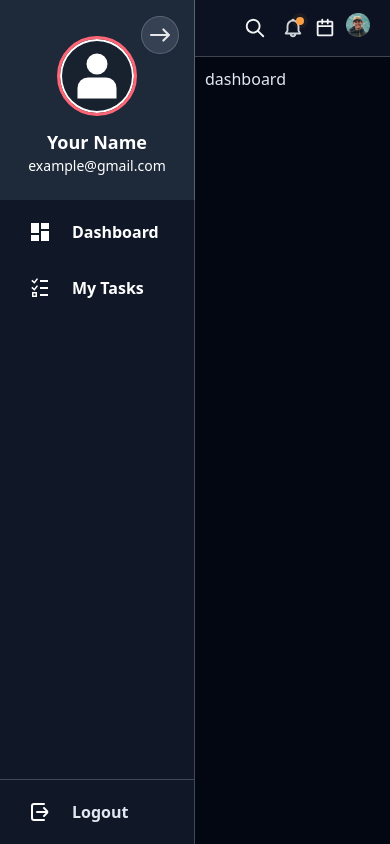
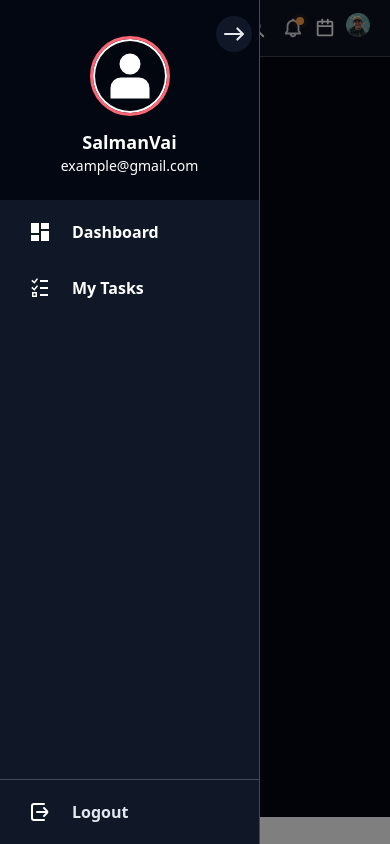
Before and after one commit to Hablu-Programmer-Team/HP-Team, a React (Vite) app: page / in a window 390 px wide. Built offline with nearby package versions, Linux system fonts and the light colour scheme.

Commit message:
feat: add SideContent component for Sidebar and improve mobile responsiveness

```diff
--- a/src/components/common/parent.tsx
+++ b/src/components/common/parent.tsx
@@ -9,7 +9,6 @@ export const Parent: FC<IChildren> = ({ children }) => {
   return (
     <div className="flex w-full">
       <Sidebar openSidebar={openSidebar} setOpenSidebar={setOpenSidebar} />
-      {/* <div className=" max-w-sm"></div> */}
 
       <div className="transition-all duration-300 w-full">
         <Navbar
--- a/src/components/team/Alamin/Sidebar.tsx
+++ b/src/components/team/Alamin/Sidebar.tsx
@@ -1,76 +1,51 @@
-import { FC, useState } from "react";
-import { NavLink } from "react-router-dom";
-import { dashItems } from "./data";
-import { LeaveIcon, RightArray, UserIcon } from "./icons";
-import myStyle from "./sidebar.module.css";
+import { Dispatch, FC, SetStateAction } from "react";
+import { SideContent } from "./side-content";
 
 interface SidebarProps {
   openSidebar: boolean;
-  setOpenSidebar: (open: boolean) => void;
+  setOpenSidebar: Dispatch<SetStateAction<boolean>>;
 }
 
 export const Sidebar: FC<SidebarProps> = ({ openSidebar, setOpenSidebar }) => {
-  const [isActive, setIsActive] = useState<number | null>(null);
-
   return (
+    <>
+      {/* Sidebar for larger screens */}
       <aside
-      className={`h-screen relative transition-transform duration-300 ${
+        className={`h-screen sm:block hidden relative transition-transform duration-300 ${
           openSidebar
             ? "translate-x-0 w-full max-w-[260px]"
             : "-translate-x-[260px] w-0"
         }`}
       >
-      <button
-        onClick={() => setOpenSidebar(!openSidebar)}
-        className="absolute right-4 top-4 z-30 flex justify-center items-center cursor-pointer p-2 bg-gray-700 hover:bg-gray-800 transition-all duration-200 rounded-full border border-gray-100/20 hover:border-gray-100 "
+        <SideContent
+          openSidebar={openSidebar}
+          setOpenSidebar={setOpenSidebar}
+          firstName="Salman"
+          lastName="Vai"
+        />
+      </aside>
+
+      {/* Mobile Sidebar (sm:hidden) */}
+      <div
+        className={`fixed inset-y-0 left-0 w-[260px] bg-gray-900 z-40 transition-transform duration-300 ${
+          openSidebar ? "translate-x-0" : "-translate-x-[260px]"
+        } sm:hidden`}
       >
-        <RightArray
-          className={`transition-transform text-gray-200 md:size-5 sm:size-3 ${
-            openSidebar ? "" : "rotate-180 delay-300"
-          }`}
+        <SideContent
+          openSidebar={openSidebar}
+          setOpenSidebar={setOpenSidebar}
+          firstName="Salman"
+          lastName="Vai"
         />
-      </button>
-
-      <div
-        className={`h-full w-full text-white fill-white stroke-white  bg-gray-900 border-r border-r-neutral-400/35 scroll-smooth overflow-y-auto ${myStyle.scrollNone}`}
-      >
-        <div className="flex absolute top-0 left-0 z-20 w-full bg-gray-800 flex-col justify-center items-center py-6 border-r border-r-gray-200/30">
-          <div className="size-20 p-1.5 my-3 flex justify-center items-center rounded-full ring-2 ring-white ring-inset border-3 border-secondary-500 bg-black/20 ">
-            {<UserIcon className="size-12" />}
-          </div>
-          <h2 className="font-bold text-lg text-nowrap">Your Name</h2>
-          <p className="text-sm">example@gmail.com</p>
       </div>
 
-        <div className="flex flex-col relative mt-48">
-          <ul className="space-y-2 pb-2  p-4">
-            {dashItems.map(({ label, path, icon }, idx) => (
-              <li key={idx} onClick={() => setIsActive(idx)}>
-                <NavLink to={path}>
+      {/* Backdrop for mobile when sidebar is open */}
+      {openSidebar && (
         <div
-                    className={`flex justify-between items-center p-3   rounded-lg cursor-pointer font-semibold ${
-                      isActive === idx
-                        ? "bg-gray-800 text-secondary-500 "
-                        : "hover:text-secondary-500 hover:bg-gray-800/30"
-                    }`}
-                  >
-                    <div className="flex gap-x-5">
-                      <span>{icon}</span>
-                      <span>{label}</span>
-                    </div>
-                  </div>
-                </NavLink>
-              </li>
-            ))}
-          </ul>
-        </div>
-      </div>
-      <div className="border-t border-r  absolute bottom-0 bg-gray-900 border-gray-400/35 w-full py-2">
-        <span className="flex gap-x-5 mx-4 p-3 items-center font-semibold stroke-white hover:bg-gray-800  rounded-md hover:text-secondary-500 cursor-pointer">
-          <LeaveIcon />
-          <span>Logout</span>
-        </span>
-      </div>
-    </aside>
+          onClick={() => setOpenSidebar(false)}
+          className="fixed inset-0 bg-black/50 z-30 sm:hidden"
+        />
+      )}
+    </>
   );
 };
--- /dev/null
+++ b/src/components/team/Alamin/side-content.tsx
@@ -0,0 +1,78 @@
+import { Dispatch, FC, SetStateAction, useState } from "react";
+import { NavLink } from "react-router-dom";
+import myStyle from "../Alamin/sidebar.module.css";
+import { dashItems } from "./data";
+import { LeaveIcon, RightArray, UserIcon } from "./icons";
+
+interface SidebarProps {
+  openSidebar: boolean;
+  setOpenSidebar: Dispatch<SetStateAction<boolean>>;
+  firstName: string;
+  lastName: string;
+}
+
+export const SideContent: FC<SidebarProps> = ({
+  openSidebar,
+  setOpenSidebar,
+  firstName,
+  lastName,
+}) => {
+  const [isActive, setIsActive] = useState<number | null>(null);
+  return (
+    <>
+      <button
+        onClick={() => setOpenSidebar(!openSidebar)}
+        className="absolute right-2 top-4 z-30  cursor-pointer p-2 bg-gray-900 hover:bg-gray-800 transition-all duration-200 rounded-full"
+      >
+        <RightArray
+          className={`transition-transform text-gray-200 md:size-5 sm:size-3 ${
+            openSidebar ? "" : "rotate-180 delay-300"
+          }`}
+        />
+      </button>
+      <div
+        className={`h-full w-full text-white fill-white stroke-white  bg-gray-900 border-r border-r-neutral-400/35 scroll-smooth overflow-y-auto ${myStyle.scrollNone}`}
+      >
+        <div className="flex absolute top-0 left-0 z-20 w-full bg-[#030712] flex-col justify-center items-center py-6 border-r border-r-gray-200/30">
+          <div className="size-20 p-1.5 my-3 flex justify-center items-center rounded-full ring-2 ring-white ring-inset border-3 border-secondary-500 bg-black/20 ">
+            {<UserIcon className="size-12" />}
+          </div>
+          <h2 className="font-bold text-lg text-nowrap">
+            <span>{firstName}</span>
+            <span>{lastName}</span>
+          </h2>
+          <p className="text-sm">example@gmail.com</p>
+        </div>
+
+        <div className="flex flex-col relative mt-48">
+          <ul className="space-y-2 pb-2  p-4">
+            {dashItems.map(({ label, path, icon }, idx) => (
+              <li key={idx} onClick={() => setIsActive(idx)}>
+                <NavLink to={path}>
+                  <div
+                    className={`flex justify-between items-center p-3   rounded-lg cursor-pointer font-semibold ${
+                      isActive === idx
+                        ? "bg-gray-800 text-secondary-500 "
+                        : "hover:text-secondary-500 hover:bg-gray-800/30"
+                    }`}
+                  >
+                    <div className="flex gap-x-5">
+                      <span>{icon}</span>
+                      <span>{label}</span>
+                    </div>
+                  </div>
+                </NavLink>
+              </li>
+            ))}
+          </ul>
+        </div>
+      </div>
+      <div className="border-t border-r  absolute bottom-0 bg-gray-900 border-gray-400/35 w-full py-2">
+        <span className="flex gap-x-5 mx-4 p-3 items-center font-semibold stroke-white hover:bg-gray-800  rounded-md hover:text-secondary-500 cursor-pointer">
+          <LeaveIcon />
+          <span>Logout</span>
+        </span>
+      </div>
+    </>
+  );
+};
--- a/src/components/team/Hasib/navbar.tsx
+++ b/src/components/team/Hasib/navbar.tsx
@@ -18,7 +18,7 @@ export const Navbar: FC<TProps> = ({
   firstName,
   lastName,
 }) => (
-  <div className="flex h-fit bg-gray-900/70 text-gray-100 w-full justify-between sm:justify-between items-center ps-2.5 pe-5 lg:ps-5 lg:pe-10 py-3 border-b border-b-neutral-400/35">
+  <div className="flex h-fit bg-gray-900/70 text-gray-100 w-full justify-between sm:justify-between items-center sm:ps-4 ps-2.5 pe-5 lg:ps-5 lg:pe-10 py-3 border-b border-b-neutral-400/35">
     <div className="flex gap-x-2.5 ">
       <button
         className="cursor-pointer"
@@ -38,8 +38,6 @@ export const Navbar: FC<TProps> = ({
       </NavLink>
     </div>
 
-    {/* Navbar Icon & Profile */}
-
     <div className="flex items-center gap-x-[10px] lg:gap-x-[22px]">
       <SearchItem />
       <Items />
--- a/src/components/team/Hasib/notificationmenu.tsx
+++ b/src/components/team/Hasib/notificationmenu.tsx
@@ -22,7 +22,7 @@ export const NotificationMenu: FC = () => {
           className={`absolute top-10 sm:-right-4 -right-20 h-72 overflow-y-auto bg-gray-900 w-60 rounded shadow z-10 p-3 ease-in-out transition-all duration-500 ${myStyle.scrollNone}`}
         >
           <div>
-            <ul className="list-disc pl-2">
+            <ul className="list-disc pl-4">
               {NotificationMessages.map((msg, idx) => (
                 <li
                   key={idx}
```
Lines whose indentation alone changed are shown as unchanged.
